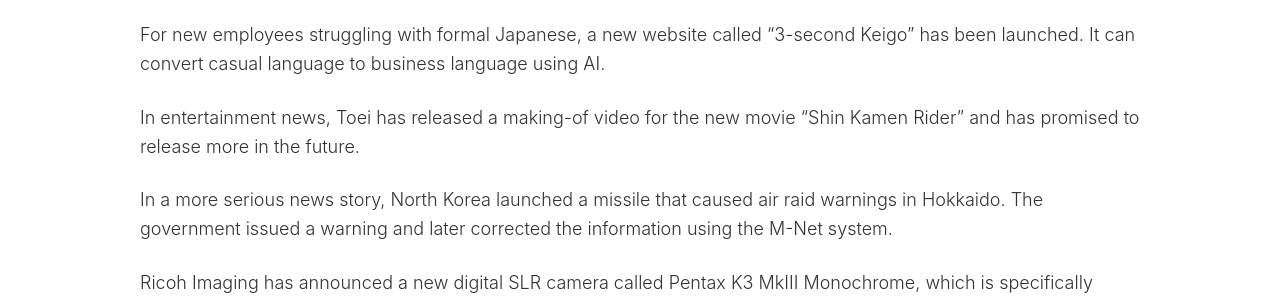
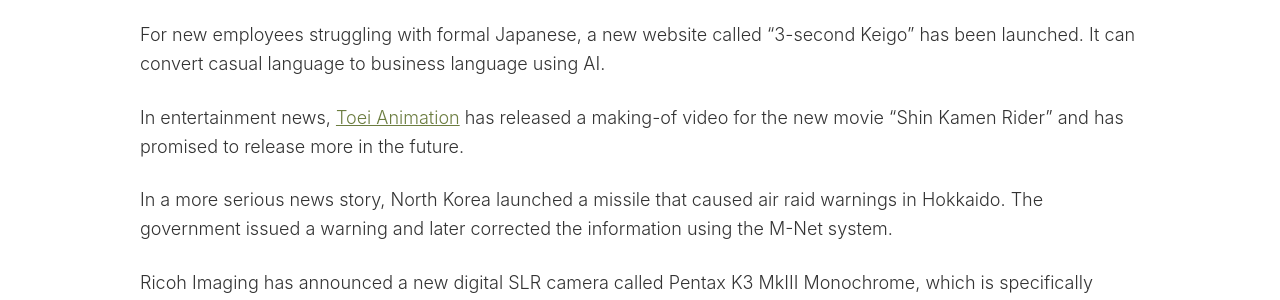
Before and after one commit to tagawa/TotemoTech, a Jekyll site: the page built from docs/_posts/2023-04-13-news.md, in a window 1280 px wide. Shown: the part 952-1252 px from the top of the page. Built offline with Jekyll 4.4.1, drawn with Linux system fonts in a browser that asks for light colours; comment, search, counter and statistics services are not loaded.

Commit message:
Added Toei Animation link

```diff
--- a/docs/_posts/2023-04-13-news.md
+++ b/docs/_posts/2023-04-13-news.md
@@ -25,7 +25,7 @@
 
 For new employees struggling with formal Japanese, a new website called "3-second Keigo" has been launched. It can convert casual language to business language using AI.
 
-In entertainment news, Toei has released a making-of video for the new movie "Shin Kamen Rider" and has promised to release more in the future.
+In entertainment news, [Toei Animation](/companies/toei-animation) has released a making-of video for the new movie "Shin Kamen Rider" and has promised to release more in the future.
 
 In a more serious news story, North Korea launched a missile that caused air raid warnings in Hokkaido. The government issued a warning and later corrected the information using the M-Net system.
 
```
